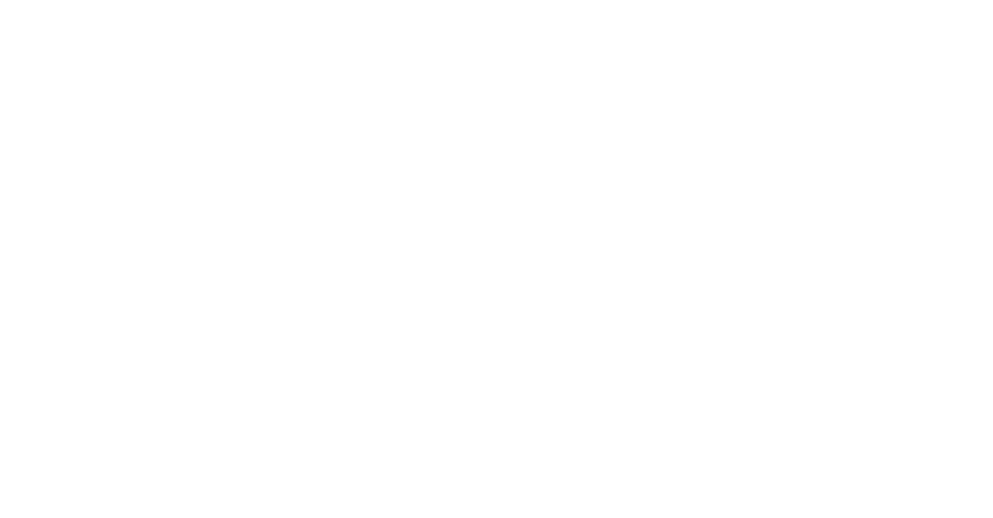
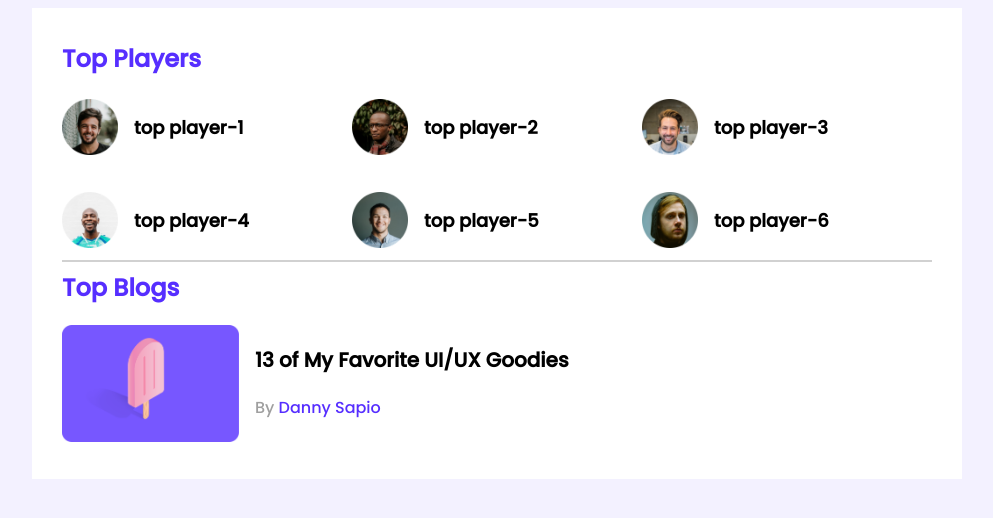
Before and after one commit to mostafid0012/leader-board.css3, a plain HTML site: page index.html in a window 1280 px wide. Shown: the whole page, without its empty margins (143-1136 px from the left). Drawn offline with Linux system fonts and the light colour scheme.

Commit message:
new added

```diff
--- /dev/null
+++ b/Styles/style.css
@@ -0,0 +1,83 @@
+@import url('https://fonts.googleapis.com/css2?family=Poppins:wght@500&display=swap');
+
+/* common style OR utilities */
+body {
+    font-family: 'Poppins', sans-serif;
+    background-color: #F3F1FF;
+}
+
+main {
+    display: flex;
+    justify-content: center;
+}
+
+.container {
+    background-color: #FFFFFF;
+    width: 870px;
+    padding: 30px;
+}
+
+/* top players style */
+.top-players {
+    margin-bottom: 30px;
+}
+
+.section-title {
+    color: #562EFF;
+    font-size: 24PX;
+    margin-top: 3px;
+}
+
+.players {
+    display: grid;
+    grid-template-columns: repeat(3, 1fr);
+    grid-row-gap: 30px;
+}
+
+.player {
+    display: flex;
+    align-items: center;
+}
+
+.player img {
+    width: 56px;
+    height: 56px;
+}
+
+.player-name {
+    margin-left: 16px;
+    font-size: 18px;
+}
+
+hr {
+    border: 1px solid #D1D1D1;
+}
+
+/* top blogs styles */
+.blog .thumbnail img {
+    width: 177px;
+    height: 117px;
+}
+
+.blog {
+    display: flex;
+}
+
+.blog-info {
+    margin-left: 16px;
+}
+
+.blog-title {
+    font-size: 20px;
+}
+
+.blog-author {
+    color: #9F9F9F;
+    font-size: 16PX;
+}
+
+.blog-author a {
+    text-decoration: none;
+    font-size: 16px;
+    color: #562EFF;
+}
--- a/index.html
+++ b/index.html
@@ -3,13 +3,68 @@
 
 <head>
     <meta charset="UTF-8">
-    <meta name="viewport" content="width=
-    , initial-scale=1.0">
-    <title>Document</title>
+    <meta name="viewport" content="width=device-width, initial-scale=1.0">
+    <title>Leader Board</title>
+    <!-- stylesheet -->
+    <link rel="stylesheet" href="Styles/style.css">
 </head>
 
 <body>
+    <!-- header start -->
+    <header>
 
+    </header>
+    <!-- header end -->
+    <main>
+        <!-- top player and top blogs -->
+        <section class="container">
+            <div class="top-player">
+                <h2 class="section-title">Top Players</h2>
+                <div class="players">
+                    <div class="player">
+                        <img src="images/players/player-1.png" alt="">
+                        <h3 class="player-name">top player-1</h3>
+                    </div>
+                    <div class="player">
+                        <img src="images/players/player-2.png" alt="">
+                        <h3 class="player-name">top player-2</h3>
+                    </div>
+                    <div class="player">
+                        <img src="images/players/player-3.png" alt="">
+                        <h3 class="player-name">top player-3</h3>
+                    </div>
+                    <div class="player">
+                        <img src="images/players/player-4.png" alt="">
+                        <h3 class="player-name">top player-4</h3>
+                    </div>
+                    <div class="player">
+                        <img src="images/players/player-5.png" alt="">
+                        <h3 class="player-name">top player-5</h3>
+                    </div>
+                    <div class="player">
+                        <img src="images/players/player-6.png" alt="">
+                        <h3 class="player-name">top player-6</h3>
+                    </div>
+                </div>
+            </div>
+            <hr>
+            <div class="top-blogs">
+                <h2 class="section-title">Top Blogs</h2>
+                <div class="blogs">
+                    <article class="blog">
+                        <div class="thumbnail">
+                            <img src="images/blogs/blog-1.png" alt="">
+                        </div>
+                        <div class="blog-info">
+                            <h3 class="blog-title">13 of My Favorite UI/UX Goodies</h3>
+                            <p class="blog-author">By <a href="">Danny Sapio</a></p>
+                        </div>
+                    </article>
+                </div>
+            </div>
+            </div>
+        </section>
+    </main>
 </body>
 
 </html>
```
